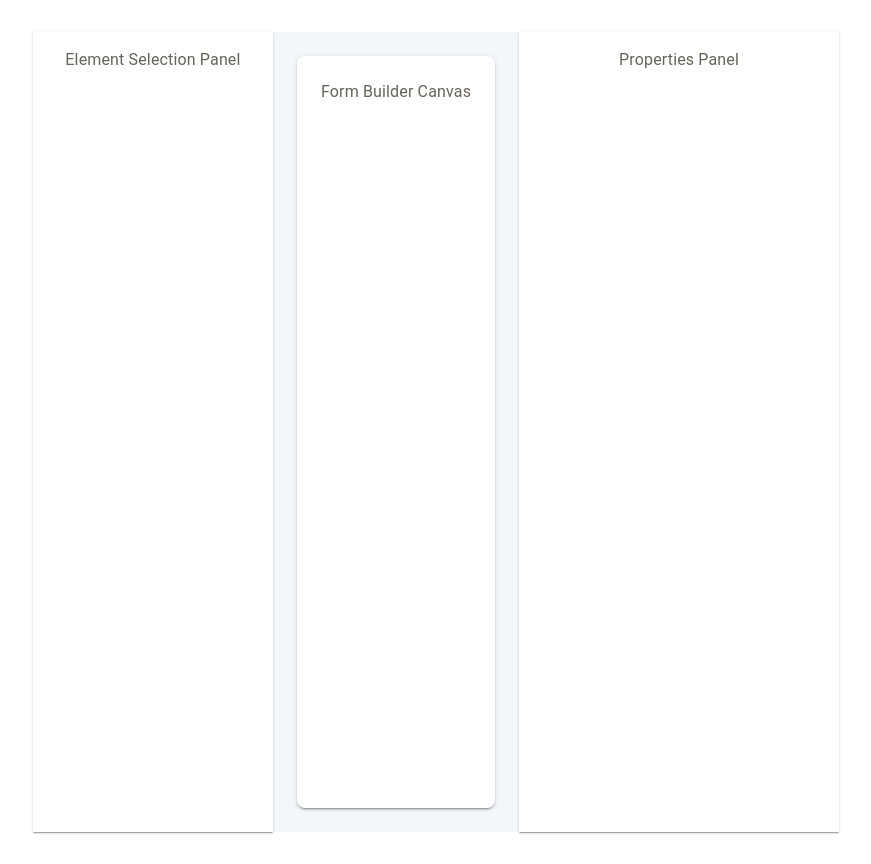
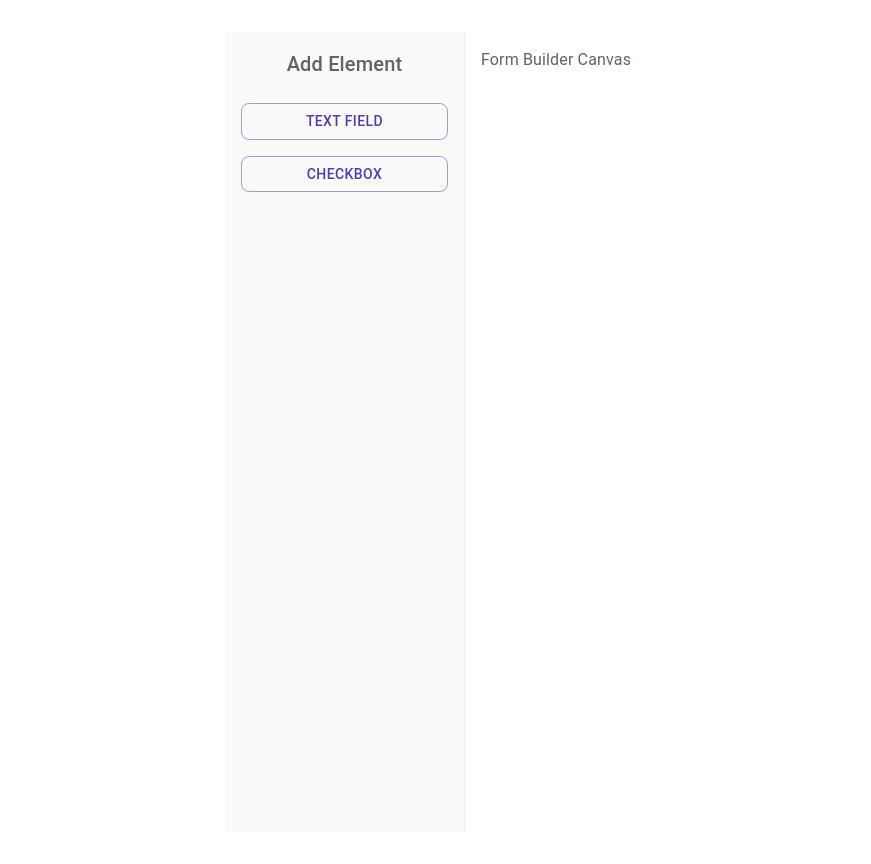
Before and after one commit to b-amir/form-flow, a React (Vite) app: page / in a window 1280 px wide. Shown: the whole page, without its empty margins (204-1075 px from the left). Built offline with nearby package versions, Linux system fonts and the light colour scheme; what miragejs would draw is missing.

Commit message:
feat: implement ElementSelectionPanel and integrate into FormBuilderLayout

```diff
--- /dev/null
+++ b/src/components/ElementSelectionPanel.tsx
@@ -0,0 +1,24 @@
+import React from 'react';
+import { Box, Typography, Button } from '@mui/material';
+
+interface ElementSelectionPanelProps {
+  onSelectElement: (type: 'text' | 'checkbox') => void;
+}
+
+export const ElementSelectionPanel: React.FC<ElementSelectionPanelProps> = ({
+  onSelectElement,
+}) => {
+  return (
+    <Box sx={{ display: 'flex', flexDirection: 'column', gap: 2 }}>
+      <Typography variant="h6" gutterBottom>
+        Add Element
+      </Typography>
+      <Button variant="outlined" onClick={() => onSelectElement('text')}>
+        Text Field
+      </Button>
+      <Button variant="outlined" onClick={() => onSelectElement('checkbox')}>
+        Checkbox
+      </Button>
+    </Box>
+  );
+};
--- a/src/components/FormBuilderLayout.tsx
+++ b/src/components/FormBuilderLayout.tsx
@@ -1,26 +1,28 @@
-import React, { type ReactNode } from 'react';
-import { Box, Paper } from '@mui/material';
+import React from 'react';
+import { Box } from '@mui/material';
+import { ElementSelectionPanel } from './ElementSelectionPanel';
 
-interface FormBuilderLayoutProps {
-  children?: ReactNode;
-}
-
-export const FormBuilderLayout: React.FC<FormBuilderLayoutProps> = ({
+export const FormBuilderLayout: React.FC<{ children?: React.ReactNode }> = ({
   children,
 }) => {
+  const handleSelectElement = (type: 'text' | 'checkbox') => {
+    // TODO: Implement element addition logic
+    console.log('Selected element type:', type);
+  };
+
   return (
-    <Box sx={{ display: 'flex', height: '100vh', backgroundColor: '#f5f6fa' }}>
-      <Box sx={{ width: 240, backgroundColor: '#fff', boxShadow: 1, p: 2 }}>
-        Element Selection Panel
+    <Box sx={{ display: 'flex', height: '100vh' }}>
+      <Box
+        sx={{
+          width: 240,
+          p: 2,
+          borderRight: '1px solid #eee',
+          bgcolor: '#fafafa',
+        }}
+      >
+        <ElementSelectionPanel onSelectElement={handleSelectElement} />
       </Box>
-      <Box sx={{ flex: 1, display: 'flex', flexDirection: 'column', p: 3 }}>
-        <Paper elevation={2} sx={{ flex: 1, p: 3 }}>
-          {children}
-        </Paper>
-      </Box>
-      <Box sx={{ width: 320, backgroundColor: '#fff', boxShadow: 1, p: 2 }}>
-        Properties Panel
-      </Box>
+      <Box sx={{ flex: 1, p: 2 }}>{children}</Box>
     </Box>
   );
 };
--- a/src/components/index.ts
+++ b/src/components/index.ts
@@ -5,3 +5,4 @@ export { FieldFactory } from './FieldFactory';
 export { ValidatedFormRenderer } from './ValidatedFormRenderer';
 export { LoadingFormRenderer } from './LoadingFormRenderer';
 export { FormBuilderLayout } from './FormBuilderLayout';
+export { ElementSelectionPanel } from './ElementSelectionPanel';
```
